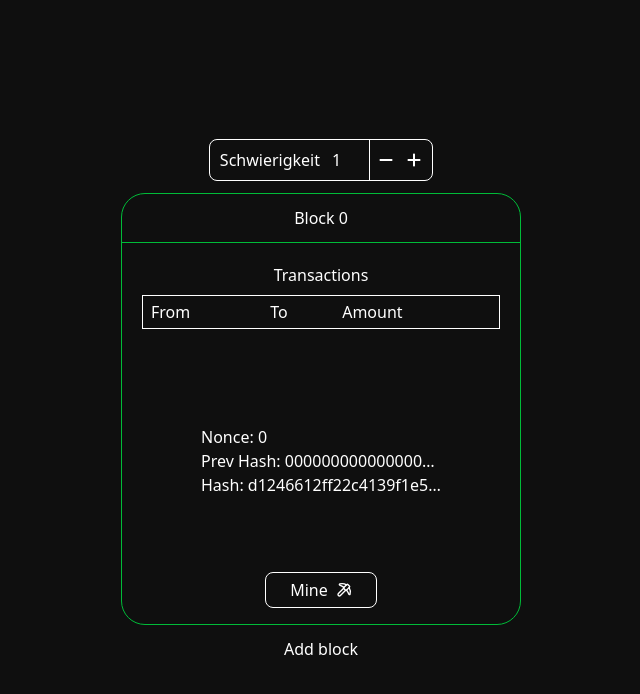
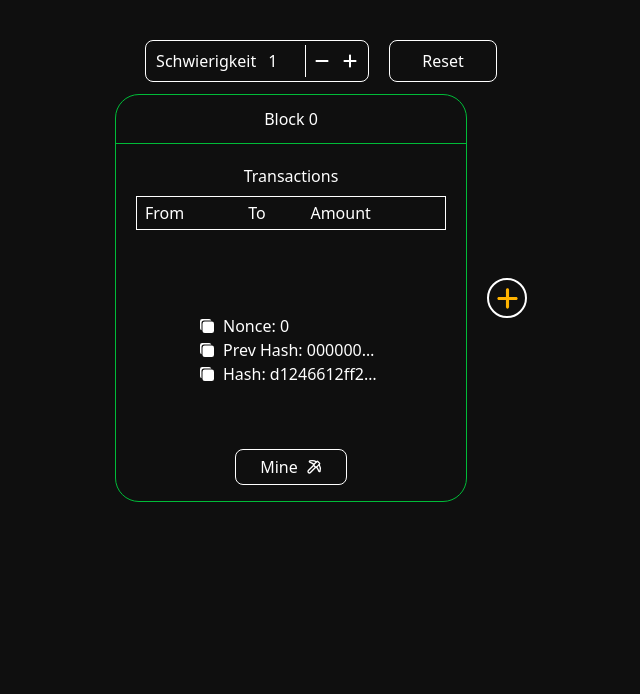
Before and after one commit to Boomileii/facharbeit, a Next.js app in the folder blockchain-website/: page / in a window 1280 px wide. Shown: the top 694 px of the page, without its empty margins (319-959 px from the left). Built offline with nearby package versions, Linux system fonts and the light colour scheme.

Commit message:
some more updated and fixes

```diff
--- a/blockchain-website/package.json
+++ b/blockchain-website/package.json
@@ -9,6 +9,7 @@
     "lint": "next lint"
   },
   "dependencies": {
+    "framer-motion": "^12.5.0",
     "next": "15.2.2-canary.7",
     "react": "^19.0.0",
     "react-dom": "^19.0.0",
--- a/blockchain-website/src/app/page.js
+++ b/blockchain-website/src/app/page.jsx
@@ -5,7 +5,7 @@ export default function Home() {
 
   return (
 
-    <div className="flex flex-col w-full h-[100svh] items-center justify-center">
+    <div className="flex flex-col w-full h-[100svh] items-center px-10 p-5 pb-10">
       <Blockchain />
     </div>
   )
--- a/blockchain-website/src/components/blockchain/block.jsx
+++ b/blockchain-website/src/components/blockchain/block.jsx
@@ -4,7 +4,9 @@ import { useEffect, useState } from "react"
 import TransactionTable from "./transactionsTable"
 import { LuPickaxe } from "react-icons/lu";
 import { ImCross } from "react-icons/im";
-export default function Block({ blockIndex, blockData, mineBlock, addTransaction, removeTransaction, removeBlock }) {
+import { motion } from "framer-motion";
+import BlockItemCopy from "./blockItem";
+export default function Block({ blockIndex, blockData, mineBlock, addTransaction, removeTransaction, removeBlock, lastBlockIndex }) {
 
     const [currentNonce, setCurrentNonce] = useState(null)
     const [isMining, setIsMining] = useState(false)
@@ -13,21 +15,21 @@ export default function Block({ blockIndex, blockData, mineBlock, addTransaction
     }, [])
 
     return (
-        <div className={`flex flex-col border ${blockData.valid ? "border-green" : "border-red"} h-[27rem] rounded-3xl w-[25rem]`}>
+        <div className={`flex flex-col border ${blockData.valid ? "border-green" : "border-red"} h-[25.5rem] rounded-3xl w-[22rem]`}>
             <div className={` relative flex items-center border-b ${blockData.valid ? "border-green" : "border-red"} p-3`}>
                 <div className="flex-1 text-center">Block {blockIndex}</div>
                 {
-                    blockIndex !== 0 &&
+                    blockIndex !== 0 && blockIndex === lastBlockIndex &&
                     <ImCross className="absolute right-9 text-red" onClick={() => removeBlock(blockIndex)} />
                 }
             </div>
 
             <div className="flex flex-col items-center w-full justify-between h-full pb-4">
                 <TransactionTable blockIndex={blockIndex} addTransaction={addTransaction} removeTransaction={removeTransaction} transactions={blockData.transactions} />
-                <div className="flex flex-col self-center px-2">
-                    <span>Nonce: {currentNonce ? currentNonce : blockData.nonce}</span>
-                    <span className="w-[15rem] truncate">Prev Hash: {blockData.prevHash}</span>
-                    <span className="w-[15rem] truncate">Hash: {blockData.hash}</span>
+                <div className="flex flex-col self-center px-5">
+                    <BlockItemCopy title={"Nonce"} value={currentNonce ? currentNonce : blockData.nonce} />
+                    <BlockItemCopy title={"Prev Hash"} value={blockData.prevHash} />
+                    <BlockItemCopy title={"Hash"} value={blockData.hash} />
                 </div>
                 <button className="flex gap-2 items-center justify-center border w-28 h-9 rounded-lg" onClick={() => {
                     if (!isMining && !blockData.valid) {
@@ -40,7 +42,18 @@ export default function Block({ blockIndex, blockData, mineBlock, addTransaction
                     {
                         isMining ?
                             <>
-                                Mining
+                                <motion.div
+                                    animate={{
+                                        rotate: [-30, 0, -30],
+                                    }}
+                                    transition={{
+                                        repeat: Infinity,
+                                        duration: 0.5,
+                                        ease: "easeInOut",
+                                    }}
+                                >
+                                    <LuPickaxe />
+                                </motion.div>
                             </>
                             :
                             <>
--- /dev/null
+++ b/blockchain-website/src/components/blockchain/blockItem.jsx
@@ -0,0 +1,22 @@
+"use client"
+
+import { useState } from "react"
+import { IoCopy } from "react-icons/io5";
+import { IoCheckmarkSharp } from "react-icons/io5";
+export default function BlockItemCopy({ title, value }) {
+    const [isCopied, setIsCopied] = useState(false)
+
+    return (
+        <div
+            onClick={() => {
+                setIsCopied(true)
+                navigator.clipboard.writeText(value)
+                setTimeout(() => {
+                    setIsCopied(false)
+                }, 1000);
+            }}
+            className="flex items-center justify-start gap-2">
+            {isCopied ? <IoCheckmarkSharp /> : <IoCopy />} <span className="truncate w-[10rem]">{title}: {value}</span>
+        </div>
+    )
+}
--- a/blockchain-website/src/components/blockchain/blockchain.jsx
+++ b/blockchain-website/src/components/blockchain/blockchain.jsx
@@ -2,7 +2,7 @@
 
 import { useEffect, useState } from "react"
 import Block from "./block"
-import { FaPlus, FaMinus, FaM } from "react-icons/fa6";
+import { FaPlus, FaMinus } from "react-icons/fa6";
 
 
 
@@ -10,6 +10,7 @@ export default function Blockchain() {
     const [difficulty, setDifficulty] = useState(1)
     const [loading, setLoading] = useState(true)
     const [blocks, setBlocks] = useState([])
+    const [isBlockMinung, setIsBlockMining] = useState(false)
 
     async function generateGenesisBlock() {
         const block = {
@@ -38,6 +39,12 @@ export default function Blockchain() {
     }
 
     async function mineBlock(blockIndex, setIsMining) {
+        if (isBlockMinung) {
+            setIsMining(false)
+            return
+        }
+        setIsBlockMining(true)
+
         console.log("Mining block", blockIndex);
 
         let nonce = 0
@@ -53,14 +60,15 @@ export default function Blockchain() {
                     updateBlock(blockIndex, hash, false, nonce)
                 }
                 setIsMining(false)
+                setIsBlockMining(false)
                 return
             }
 
             nonce++
         }
     }
+    async function validateBlocks() {
 
-    async function validateBlocks() {
         console.log(blocks);
         console.log("validating");
 
@@ -80,20 +88,28 @@ export default function Blockchain() {
             console.log("isSameHash", i, isSameHash);
 
             // all good
-            if (isValidProofOfWork && isPreviousHashValid && isSameHash && block.valid === false) {
+            if (isValidProofOfWork && isPreviousHashValid && isSameHash && previousBlock.valid && block.valid === false) {
                 updateBlock(i, false, true, false, false)
+                return
             } else {
-                // something not good
+
 
                 if ((!isPreviousHashValid || !isSameHash)) {
+                    console.log("prevh val", previousBlock.hash);
+                    updateBlock(i, hash, null, false, previousBlock.hash)
+                    return
 
-                    console.log("prevh val", previousBlock.hash);
 
-                    updateBlock(i, hash, null, false, previousBlock.hash)
+                }
+
+                if ((!isValidProofOfWork) && block.valid === true) {
+                    updateBlock(i, false, false, false, false)
+                    return
                 }
 
             }
         }
+
     }
 
 
@@ -189,6 +205,7 @@ export default function Blockchain() {
     }
 
     useEffect(() => {
+
         validateBlocks()
         if (blocks.length !== 0) {
             saveBlockchain()
@@ -214,9 +231,12 @@ export default function Blockchain() {
     if (loading) return <div>Loading...</div>
 
     return (
-        <div className="flex flex-col items-center justify-center gap-3">
+        <div className="flex flex-col items-center justify-center gap-3 py-5">
+            <div className="flex gap-5 items-center justify-center flex-wrap">
                 <div className="flex items-center gap-5 border rounded-lg w-[14rem] justify-center">
-                <span className="p-2">Schwierigkeit<span className="ml-3">{difficulty}</span></span>
+                    <div>
+                        <div className="p-2">Schwierigkeit<span className="ml-3">{difficulty}</span></div>
+                    </div>
                     <div className="flex gap-3 border-l h-full items-center p-2">
                         <FaMinus onClick={() => {
                             setDifficulty((prev) => prev - 1)
@@ -226,6 +246,10 @@ export default function Blockchain() {
                         }} />
                     </div>
                 </div>
+
+                <div className="border px-8 py-2 rounded-lg">Reset</div>
+            </div>
+
             <div className="flex gap-5 items-center justify-center flex-wrap">
                 {
                     blocks.map((block, index) => <Block
@@ -235,16 +259,13 @@ export default function Blockchain() {
                         mineBlock={mineBlock}
                         addTransaction={addTransaction}
                         removeTransaction={removeTransaction}
-                        removeBlock={remvoveBlock} />
+                        removeBlock={remvoveBlock}
+                        lastBlockIndex={blocks.length - 1} />
 
                     )
 
                 }
-            </div>
-            <div className="flex gap-5">
-                <button onClick={() => createBlock()}>Add block</button>
-                {/* <button onClick={() => saveBlockchain()}>TestButton</button>
-                <button onClick={() => loadBlockchain()}>TestButton2</button> */}
+                <button className="border-2 text-orange-dark border-white rounded-full h-[2.5rem] w-[2.5rem] flex items-center justify-center" onClick={() => createBlock()}><FaPlus size={25} /></button>
             </div>
         </div>
     )
--- a/blockchain-website/src/components/blockchain/transactionsTable.jsx
+++ b/blockchain-website/src/components/blockchain/transactionsTable.jsx
@@ -11,7 +11,7 @@ export default function TransactionTable({ transactions, addTransaction, removeT
 
     return (
         <div className="w-full p-5 flex flex-col items-center justify-center gap-2">
-            <span className="">Transactions</span>
+            <span className="font-medium">Transactions</span>
             <div className="w-full overflow-x-auto">
                 <table className="table-auto border-collapse min-w-full border border-light">
                     <thead className="border-b">
@@ -42,14 +42,14 @@ export default function TransactionTable({ transactions, addTransaction, removeT
                                     <input
                                         ref={fromInputRef}
                                         placeholder="From"
-                                        className="w-[4.2rem] border border-light outline-none pl-2 p-1"
+                                        className="w-[3.5rem] border border-light outline-none pl-2 p-1 placeholder:text-orange-light"
                                     />
                                 </td>
                                 <td className="px-2 py-2">
                                     <input
                                         ref={toInputRef}
                                         placeholder="To"
-                                        className="w-[4.2rem] border border-light outline-none pl-2 p-1"
+                                        className="w-[3.5rem] border border-light outline-none pl-2 p-1 placeholder:text-orange-light"
                                     />
                                 </td>
                                 <td className="px-2 py-2">
@@ -58,7 +58,7 @@ export default function TransactionTable({ transactions, addTransaction, removeT
                                         placeholder="Amount"
                                         type="number"
                                         min={1}
-                                        className="w-[5rem] border border-light outline-none pl-2 p-1"
+                                        className="w-[5rem] placeholder:text-orange-light border border-light outline-none pl-2 p-1"
                                     />
                                 </td>
                                 <td className="px-2 py-2">
```
Also changed, not shown: 1 other file (tests, documents, lock files or other folders). Lines whose indentation alone changed are shown as unchanged.
